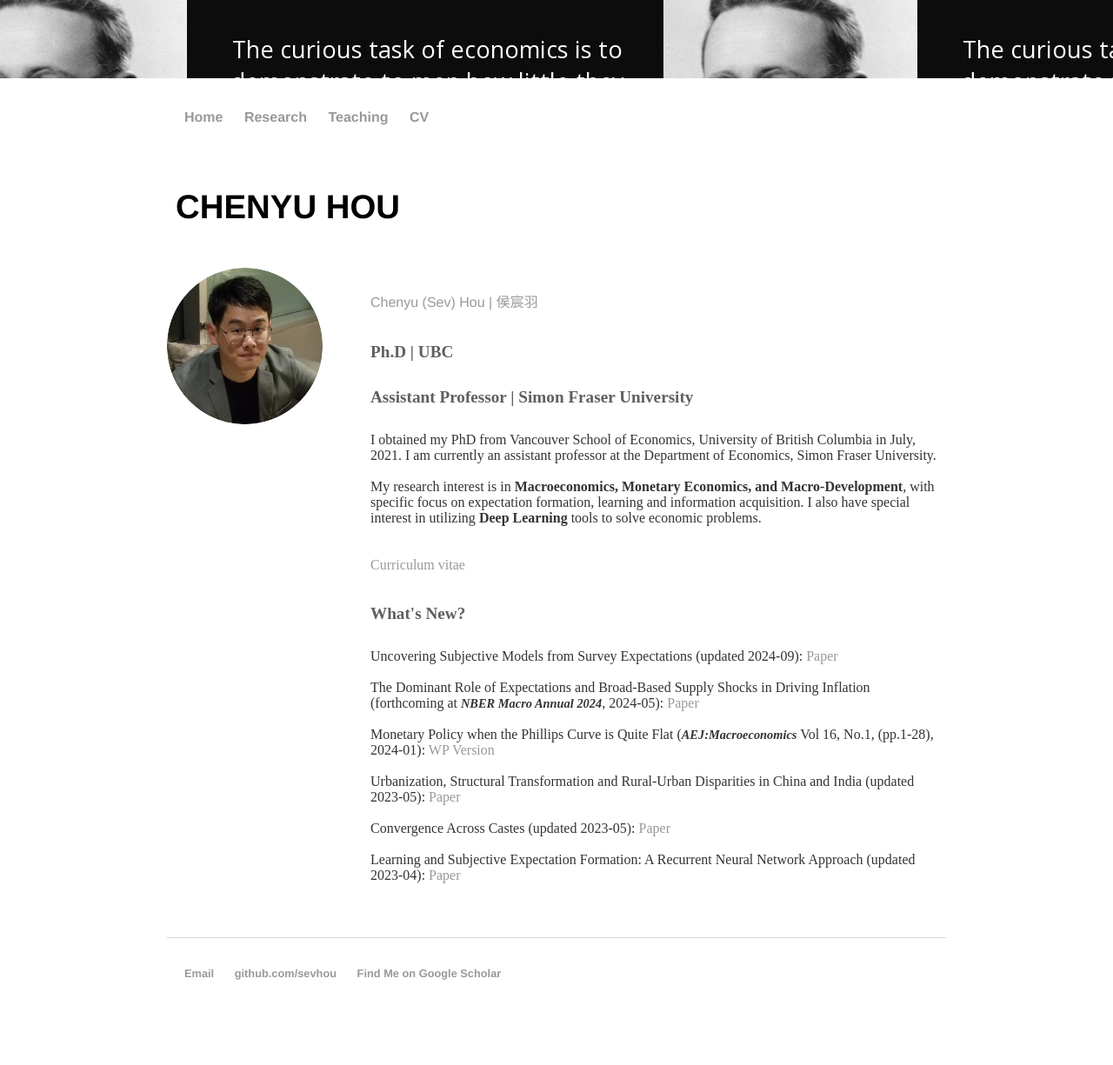
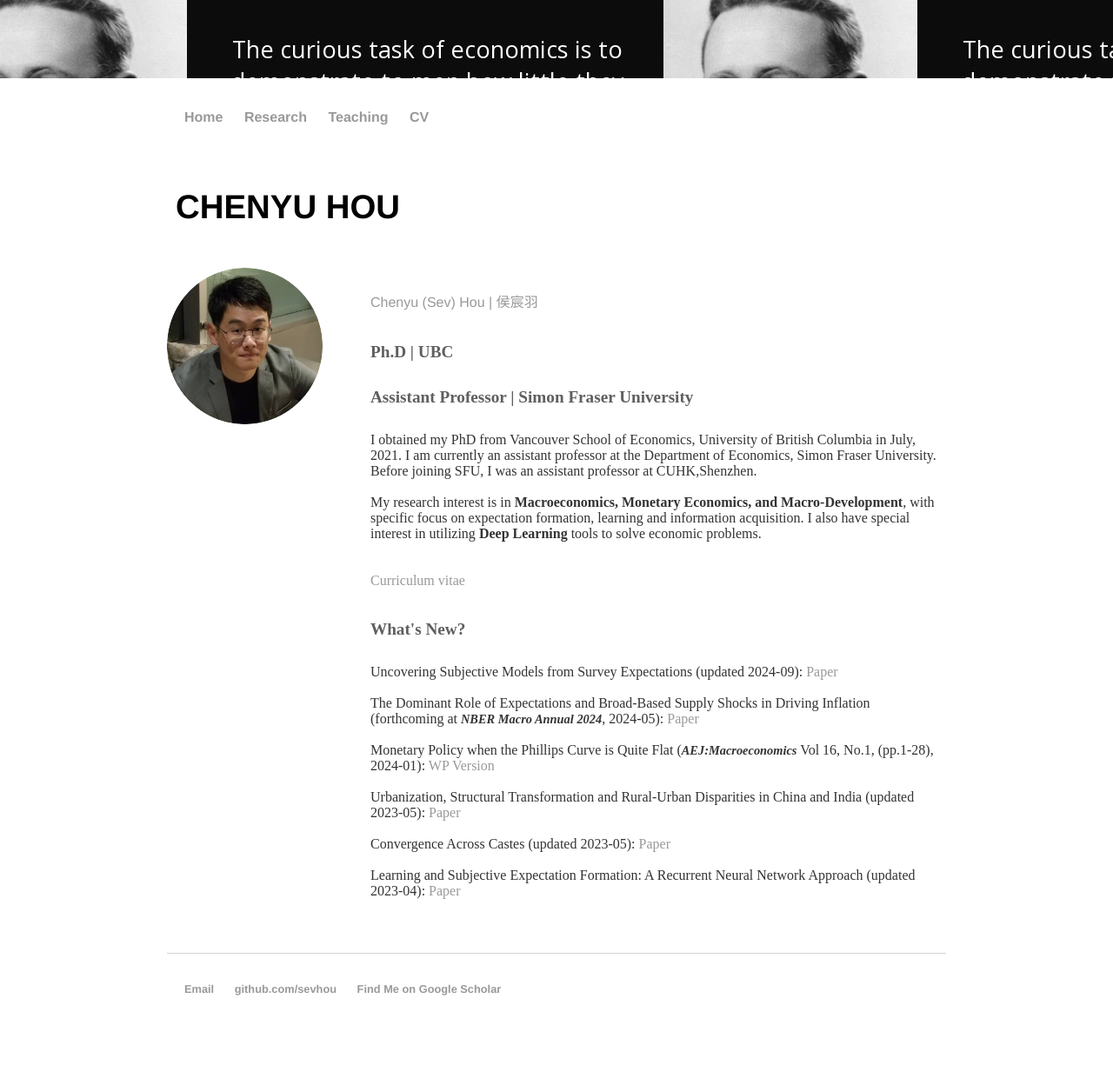
Before and after one commit to sevhou/sevhou.github.io, a Jekyll site: the page built from index.html, in a window 1280 px wide. Shown: the whole page at 87% size. Built offline with Jekyll 4.4.1, drawn with Linux system fonts in a browser that asks for light colours.

Commit message:
Update index.html

```diff
--- a/index.html
+++ b/index.html
@@ -12,7 +12,7 @@ title: Chenyu Hou (Sev)
 			<p class="light-text">Chenyu (Sev) Hou | 侯宸羽</p>
 			<h2>Ph.D | UBC</h2>
 			<h2>Assistant Professor | Simon Fraser University</h2>
-			<p>I obtained my PhD from Vancouver School of Economics, University of British Columbia in July, 2021. I am currently an assistant professor at the Department of Economics, Simon Fraser University.<br>
+			<p>I obtained my PhD from Vancouver School of Economics, University of British Columbia in July, 2021. I am currently an assistant professor at the Department of Economics, Simon Fraser University. Before joining SFU, I was an assistant professor at CUHK,Shenzhen.<br>
 			<br>My research interest is in <b>Macroeconomics, Monetary Economics, and Macro-Development</b>, with specific focus on expectation formation, learning and information acquisition. I also have special interest in utilizing <b>Deep Learning</b> tools to solve economic problems. </p>
 
 			<p><a href="https://sevhou.github.io/cv/CV_long_Sev.pdf">Curriculum vitae</a></p>
```
